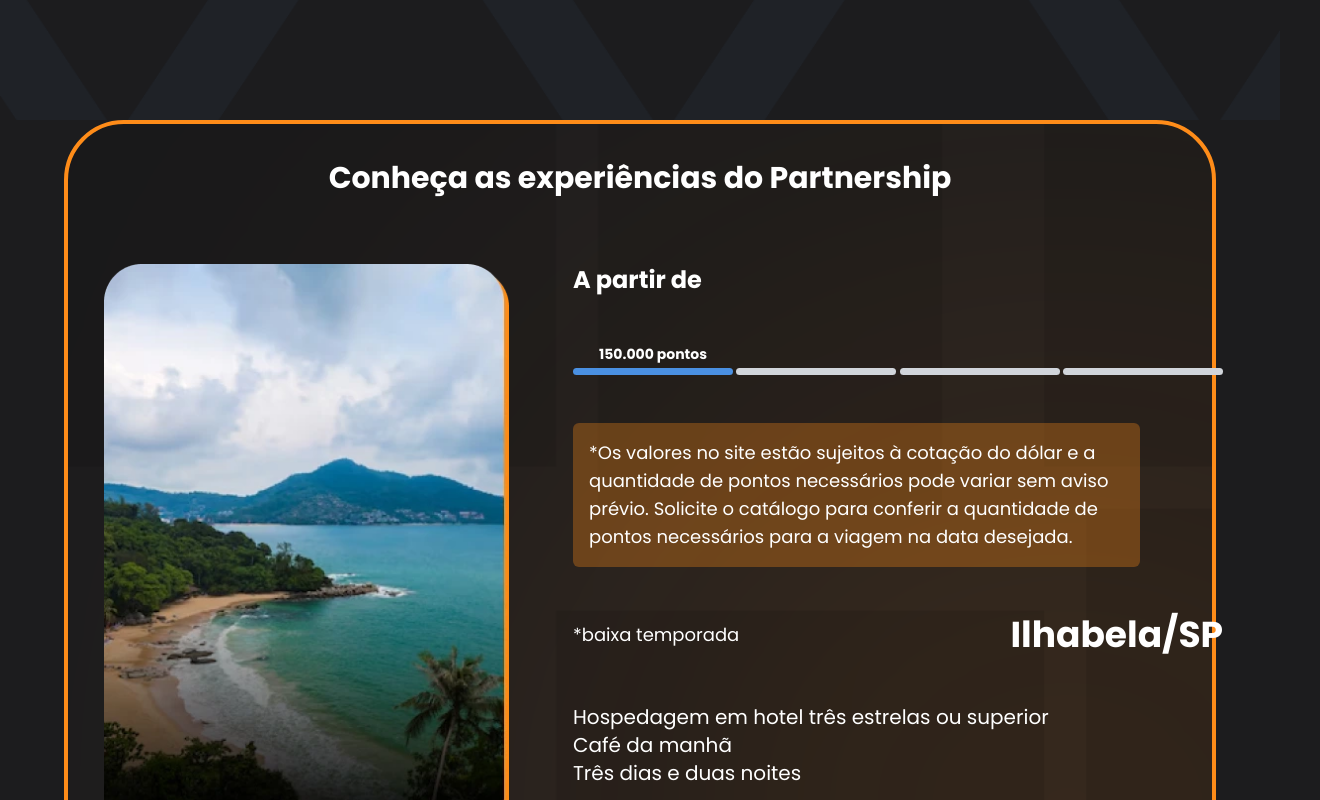
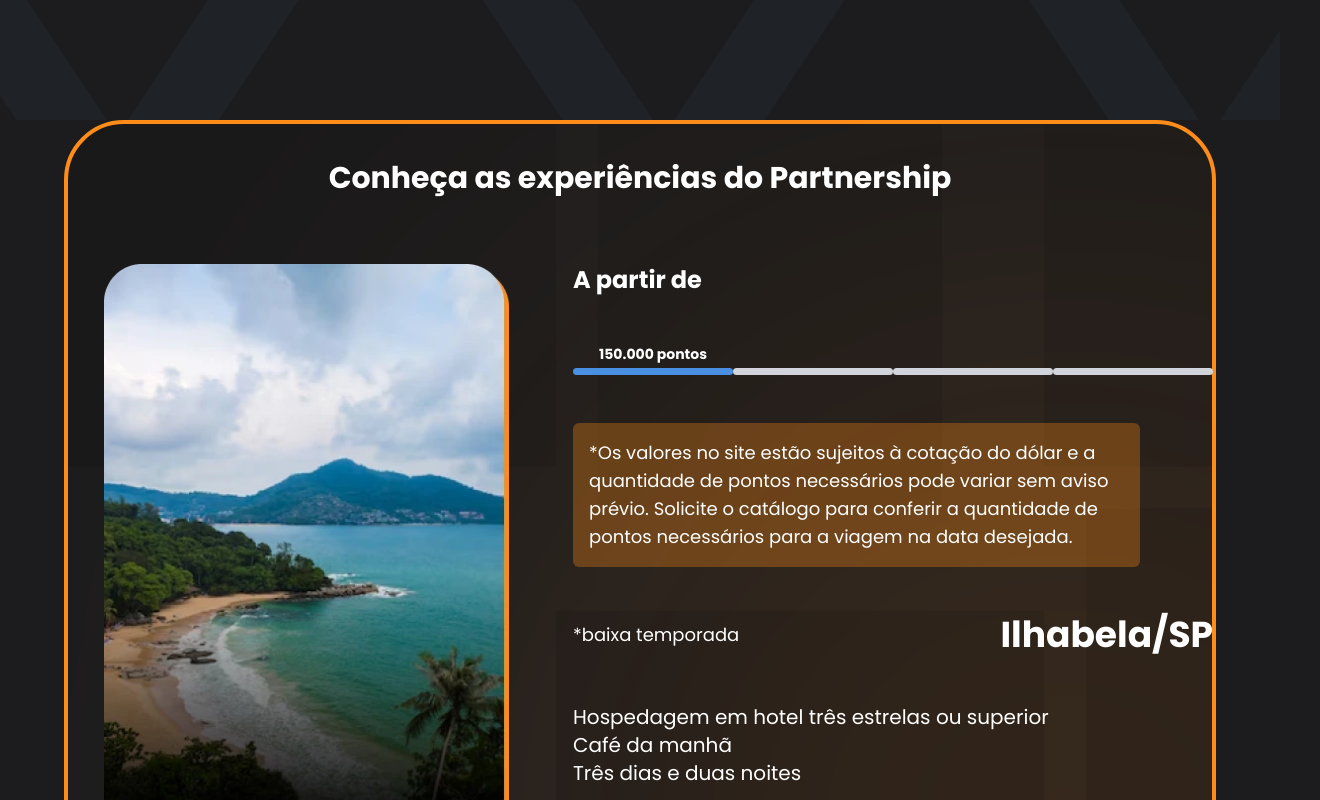
Before and after one commit to petersonfernandocouto/Plugowtech, a Next.js app: page / in a window 1280 px wide. Shown: the part 1920-2720 px from the top of the page, 1320 px wide, since content can reach past the window. Built offline with nearby package versions, Linux system fonts and the light colour scheme.

Commit message:
O Reward estava causando barra de rolagem, corrigi o erro

```diff
--- a/Componentes/Rewards.tsx
+++ b/Componentes/Rewards.tsx
@@ -7,7 +7,8 @@ interface Reward {
     description: string;
     points: string;
 }
-// items a ser renderizados
+
+// Items a serem renderizados
 const rewards: Reward[] = [
     {
         id: 1,
@@ -41,10 +42,9 @@ const rewards: Reward[] = [
 
 const Rewards: React.FC = () => {
     const [selectedReward, setSelectedReward] = useState<number>(rewards[0].id);
-    //cont onde realiza uma verificação se a resolução recebida se enquadra em mobile ou desktop
     const [isMobile, setIsMobile] = useState<boolean>(window.innerWidth <= 768);
 
-    //identifica resolução do dispositivo para ser definido se é mobile ou não
+    // Identifica resolução do dispositivo para ser definido se é mobile ou não
     useEffect(() => {
         const handleResize = () => {
             setIsMobile(window.innerWidth <= 768);
@@ -54,19 +54,19 @@ const Rewards: React.FC = () => {
     }, []);
 
     return (
-        <div className="w-[90vw] mx-auto flex flex-col gap-5 font-quantico p-9 bg-cover bg-center rounded-[60px] border-4 border-[#FE8C19]" style={{ backgroundImage: "url('rewardBG.svg')" }}>
+        <div className="w-full max-w-[90vw] mx-auto flex flex-col gap-5 font-quantico p-9 bg-cover bg-center rounded-[60px] border-4 border-[#FE8C19]" style={{ backgroundImage: "url('rewardBG.svg')" }}>
             <h2 className="text-center text-3xl font-bold mb-12">
                 Conheça as experiências do Partnership
             </h2>
-            <div className="w-[95vw] mx-auto max-w-[1400px]">
+            <div className="w-full max-w-[1400px] mx-auto">
                 {isMobile ? (
-                    //renderização de todo conteudo mobile
+                    // Renderização de conteúdo mobile
                     <div>
                         {rewards.map((reward) => (
-                            <div key={reward.id} className=" flex flex-col gap-5 mb-8">
+                            <div key={reward.id} className="flex flex-col gap-5 mb-8">
                                 <h3 className="text-2xl font-bold mb-4">{reward.title}</h3>
-                                <img src={reward.image} alt={reward.title} className="w-[70vw] text-center" />
-                                <div className="w-[70vw]">
+                                <img src={reward.image} alt={reward.title} className="w-full max-w-[70vw] h-auto mx-auto" />
+                                <div className="w-full max-w-[70vw] mx-auto">
                                     <p className="text-lg font-medium">{reward.description}</p>
                                     <p className="text-xl font-bold mt-4">{reward.points} pontos</p>
                                 </div>
@@ -74,7 +74,7 @@ const Rewards: React.FC = () => {
                         ))}
                     </div>
                 ) : (
-                    //renderização de todo conteudo desktop
+                    // Renderização de conteúdo desktop
                     rewards
                         .filter((reward) => reward.id === selectedReward)
                         .map((reward) => (
```
